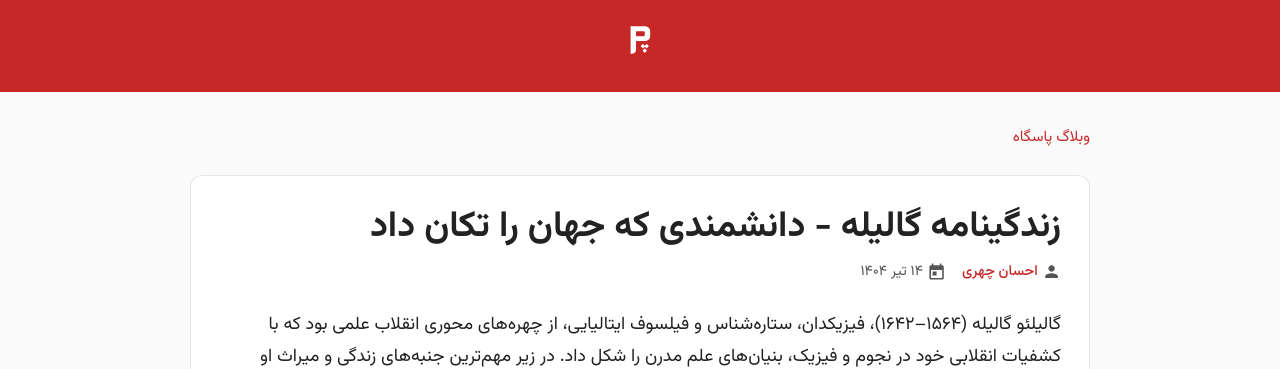
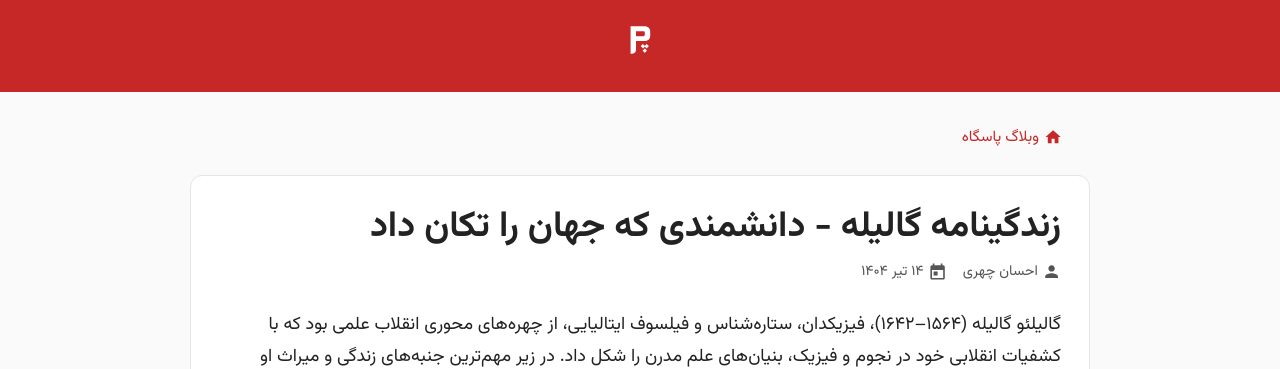
Before and after one commit to darkblog/darkblog.github.io, a Jekyll site: the page built from _posts/2025-7-5-68.md, in a window 1280 px wide. Shown: the top 369 px of the page. Built offline with Jekyll 4.4.1, drawn with Linux system fonts in a browser that asks for light colours.

Commit message:
Update post.html

```diff
--- a/_layouts/post.html
+++ b/_layouts/post.html
@@ -110,6 +110,8 @@ main {
 .breadcrumb {
   margin-bottom: 1.5rem;
   font-size: 0.95rem;
+  padding-left: var(--lg);
+  padding-right: var(--lg);
 }
 .breadcrumb ol {
   list-style: none;
@@ -131,9 +133,17 @@ main {
 .breadcrumb a {
   color: var(--accent);
   text-decoration: none;
+  display: inline-flex;
+  align-items: center;
 }
 .breadcrumb a:hover {
   text-decoration: underline;
+}
+.breadcrumb svg {
+  width: 1.2em;
+  height: 1.2em;
+  fill: currentColor;
+  margin-left: 0.3rem;
 }
 
 .post-card {
@@ -503,6 +513,10 @@ a.post-card:hover {
   .posts-list .post-excerpt {
     font-size: 0.95rem;
   }
+  .breadcrumb {
+    padding-left: var(--md);
+    padding-right: var(--md);
+  }
 }
 
 footer {
@@ -561,7 +575,7 @@ footer {
 
     <nav class="breadcrumb" aria-label="مسیر راهنما">
       <ol>
-        <li><a href="https://www.pasgah.org/">وبلاگ پاسگاه</a></li>
+        <li><a href="https://www.pasgah.org/"><svg viewBox="0 0 24 24" width="18" height="18"><path d="M10 20v-6h4v6h5v-8h3L12 3 2 12h3v8z"/></svg> وبلاگ پاسگاه</a></li>
         {% if page.category and page.category_url %}
         <li><a href="{{ page.category_url | relative_url }}">{{ page.category }}</a></li>
         {% endif %}
@@ -576,7 +590,7 @@ footer {
           <svg viewBox="0 0 24 24" width="18" height="18">
             <path d="M12 12c2.21 0 4-1.79 4-4s-1.79-4-4-4-4 1.79-4 4 1.79 4 4 4zm0 2c-2.67 0-8 1.34-8 4v2h16v-2c0-2.66-5.33-4-8-4z"/>
           </svg>
-          <a href="https://t.me/s/pbstwi" rel="author">احسان چهری</a>
+          احسان چهری
         </span>
         <span class="post-date" data-date="{{ page.date | date_to_xmlschema }}">
           <svg viewBox="0 0 24 24" width="18" height="18">
```
